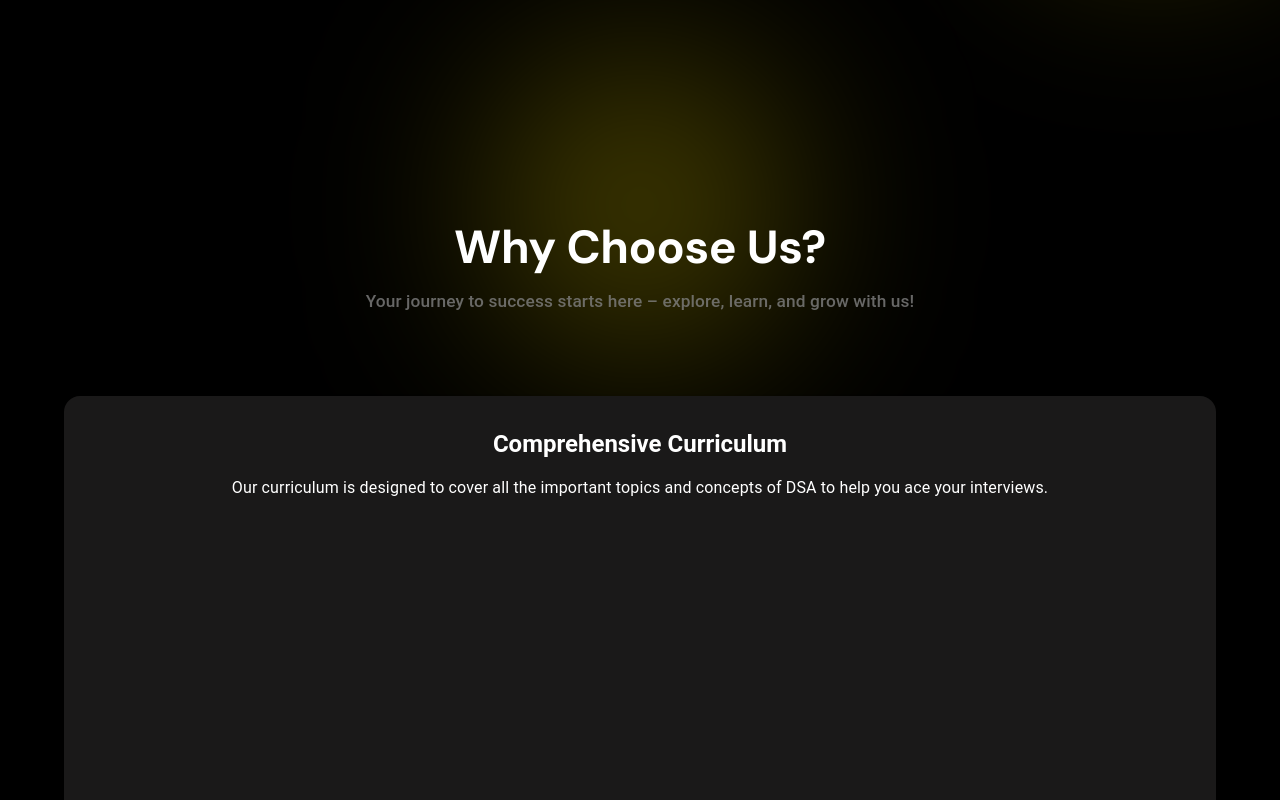
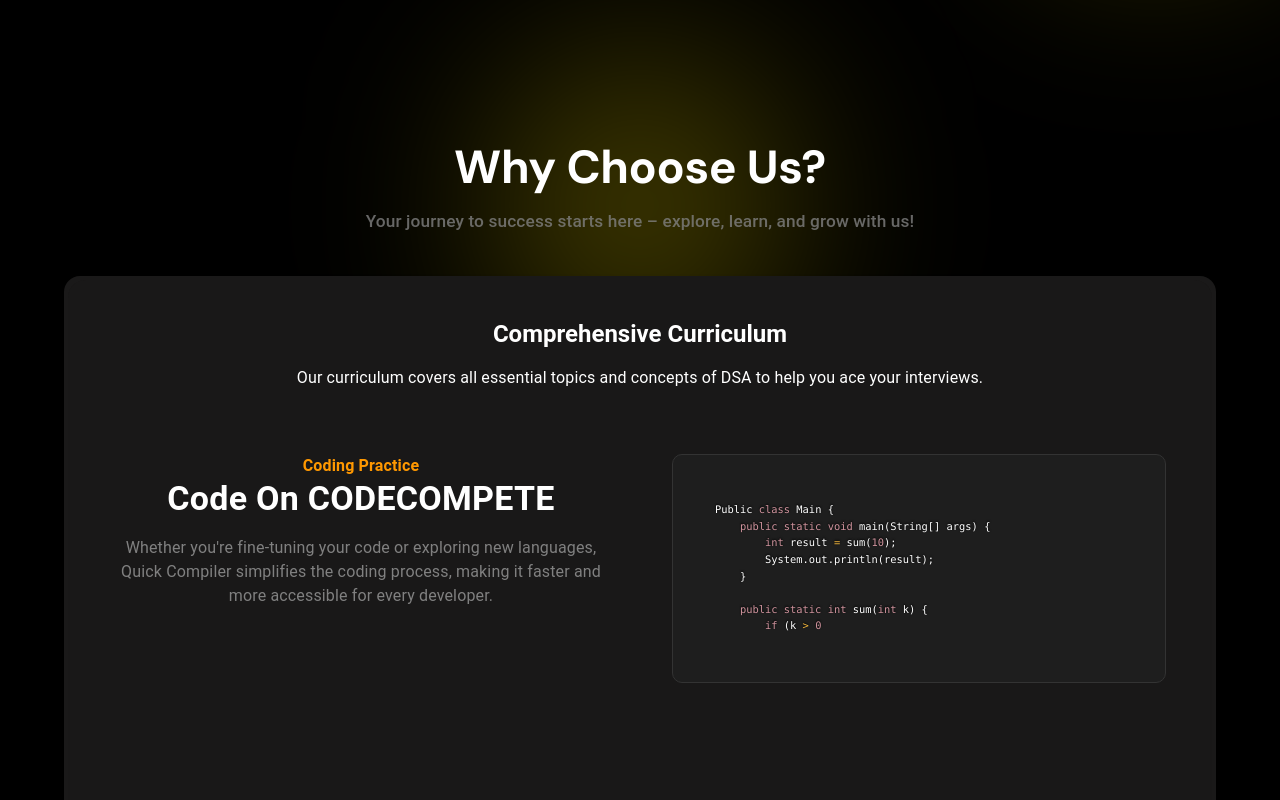
Before and after one commit to a-nuj1/CP-Application-Frontend, a React (Vite) app: page / in a window 1280 px wide. Shown: the part 1080-1880 px from the top of the page. Built offline with nearby package versions, Linux system fonts and the light colour scheme.

Commit message:
Section to completed

```diff
--- a/package.json
+++ b/package.json
@@ -24,7 +24,10 @@
     "react-dom": "^19.0.0",
     "react-icons": "^5.4.0",
     "react-router-dom": "^7.1.5",
-    "tailwindcss": "^4.0.6"
+    "react-simple-typewriter": "^5.0.1",
+    "react-syntax-highlighter": "^15.6.1",
+    "tailwindcss": "^4.0.6",
+    "vanilla-tilt": "^1.8.1"
   },
   "devDependencies": {
     "@eslint/js": "^9.19.0",
--- a/src/components/pages/Section2.jsx
+++ b/src/components/pages/Section2.jsx
@@ -1,18 +1,84 @@
-import React from "react";
-import {
-  Grid,
-  Typography,
-  Box,
-  Container,
-  Card,
-  CardContent,
-} from "@mui/material";
+import React, { useState, useEffect } from "react";
+import { Prism as SyntaxHighlighter } from "react-syntax-highlighter";
+import { dark } from "react-syntax-highlighter/dist/esm/styles/prism";
+import { Typography, Box, Container, Card, CardContent } from "@mui/material";
+import vanillaTilt from "vanilla-tilt";
+
+const glowColors = [
+  "rgba(214, 88, 208, 0.5)",
+  "rgba(0, 255, 127, 0.5)",
+  "rgba(30, 144, 255, 0.5)",
+  "rgba(255, 99, 71, 0.5)",
+  "rgba(117, 230, 228, 0.5)",
+];
+
+function useTypingEffect(text, speed) {
+  const [displayText, setDisplayText] = useState("");
+
+  useEffect(() => {
+    let i = 0;
+    setDisplayText("");
+
+    const interval = setInterval(() => {
+      if (i < text.length) {
+        setDisplayText((prev) => prev + text[i]);
+        i++;
+      } else {
+        clearInterval(interval);
+      }
+    }, speed);
+
+    return () => clearInterval(interval);
+  }, [text, speed]);
+
+  return displayText;
+}
 
 function Section2() {
+
+
+  const handleMouseMove = (e) => {
+    const { left, top, width, height } =
+      e.currentTarget.getBoundingClientRect();
+    const x = ((e.clientX - left) / width) * 100;
+    const y = ((e.clientY - top) / height) * 100;
+
+    e.currentTarget.style.setProperty("--x", `${x}%`);
+    e.currentTarget.style.setProperty("--y", `${y}%`);
+  };
+  useEffect(() => {
+    const tilt = document.querySelector(".tilt");
+    vanillaTilt.init(tilt, {
+      max: 2,
+      speed: 10,
+      // glare: true,
+      // "max-glare": 0.50,
+      // "glare-prerender": false,
+      reverse: true,
+    });
+  });
+
+
+  const javaCode = `PPublic class Main {
+    public static void main(String[] args) {
+        int result = sum(10);
+        System.out.println(result);
+    }
+
+    public static int sum(int k) {
+        if (k > 0) {
+            return k + sum(k - 1);
+        } else {
+            return 0;
+        }
+    }
+}`;
+
+  const typedText = useTypingEffect(javaCode, 30);
+
   return (
     <Box
       sx={{
-        // minHeight: "100vh",
         backgroundRepeat: "no-repeat",
         color: "white",
         display: "flex",
@@ -21,9 +87,10 @@
         px: 3,
         mt: 10,
         position: "relative",
+        vh:"90"
       }}
     >
-      {/* Blur Circle Positioned at the Top */}
+      {/* Blur Effect at the Top */}
       <Box
         sx={{
           width: "300px",
@@ -40,13 +107,12 @@
         }}
       />
 
-      <Container sx={{ textAlign: "center", mt: "25vh" }}>
+      <Container sx={{ textAlign: "center", mt: "15vh", width: "100%" }}>
         {/* Heading */}
         <Typography
           variant="h2"
           sx={{
             mb: 1,
-            // borderTop: "1px dotted gray",
             fontFamily: "DM Sans, sans-serif",
             fontWeight: "bold",
             fontSize: { xs: "1.9rem", sm: "2.8rem", md: "2.9rem" },
@@ -61,41 +127,120 @@
           variant="h6"
           sx={{
             color: "gray",
-            mb: 10,
-            padding: { xs: "0 1rem", sm: "0 2rem", md: "0 8rem" },
+            mb: 5,
+            px: { xs: "1rem", sm: "2rem", md: "8rem" },
             fontSize: { xs: "0.89rem", sm: "0.89rem", md: "1.08rem" },
             opacity: 0.8,
           }}
         >
-          Your journey to success starts here – explore, learn, and grow with
-          us!
+          Your journey to success starts here – explore, learn, and grow with us!
         </Typography>
 
         <Card
+        className="tilt glow-card"
+        onMouseMove={handleMouseMove}
           sx={{
+            width: "100%",
             height: "80vh",
-            width: "100%",
             background: "rgba(26, 25, 25, 1)",
             color: "white",
             borderRadius: "1rem",
-            p: 2,
+            p: 3,
             mb: 2,
             display: "flex",
             flexDirection: "column",
             alignItems: "center",
+            overflow: "hidden",
+            "--glow-color": glowColors[1],
           }}
         >
+          {/* First CardContent */}
           <CardContent>
-            <Typography variant="h5" sx={{ fontWeight: "bold" }}>
+            <Typography variant="h5" sx={{ fontWeight: "bold",  }}>
               Comprehensive Curriculum
             </Typography>
             <Typography sx={{ mt: 2, textAlign: "center" }}>
-              Our curriculum is designed to cover all the important topics and
-              concepts of DSA to help you ace your interviews.
+              Our curriculum covers all essential topics and concepts of DSA to help
+              you ace your interviews.
             </Typography>
           </CardContent>
+
+          {/* Responsive Layout */}
+          <Box
+            sx={{
+              display: "flex",
+              flexDirection: { xs: "column", sm: "row" },
+              alignItems: "start",
+              width: "100%",
+              height:"auto",
+              mt: 4,
+              gap: 2,
+            }}
+          >
+            {/* Left Section - Text */}
+            <CardContent
+              sx={{
+                flex: 1,
+                textAlign: "center",
+                px: { xs: 1, sm: 3 }
+                ,
+              }}
+            >
+              <Typography
+                variant="body1"
+                sx={{ color: "#ff9800", fontWeight: "bold" }}
+              >
+                Coding Practice
+              </Typography>
+              <Typography variant="h4" sx={{ fontWeight: "bold", }}>
+                Code On CODECOMPETE
+              </Typography>
+              <Typography sx={{ mt: 2, color: "gray" }}>
+                Whether you're fine-tuning your code or exploring new languages,
+                Quick Compiler simplifies the coding process, making it faster
+                and more accessible for every developer.
+              </Typography>
+            </CardContent>
+
+            {/* Right Section - Code Display */}
+            <CardContent
+              sx={{
+                flex: 1,
+                width: "100%",
+                px: { xs: 2, sm: 3 },
+              }}
+            >
+              <Box
+                sx={{
+                  width: "100%",
+                  borderRadius: "10px",
+                  border: "1px solid #333",
+
+                  p: { xs: 0, sm: 3, md: 4 },
+                  backgroundColor: "#1e1e1e",
+                }}
+              >
+                <SyntaxHighlighter
+                  language="java"
+                  style={dark}
+                  customStyle={{
+                    fontFamily: "Courier New, monospace",
+                    fontSize: "0.65rem", // Reduced font size for mobile
+                    background: "transparent",
+                    padding: "10px",
+                    border: "none",
+                    boxShadow: "none",
+                    whiteSpace: "pre-wrap", // Wraps text properly
+                    overflowX: "hidden", // Removes horizontal scrolling
+                    wordBreak: "break-word", // Breaks long words if needed
+                  }}
+                >
+                  {typedText || "// Typing..."}
+                </SyntaxHighlighter>
+              </Box>
+            </CardContent>
+          </Box>
         </Card>
-
       </Container>
     </Box>
   );
```
Also changed, not shown: 1 other file (tests, documents, lock files or other folders).
